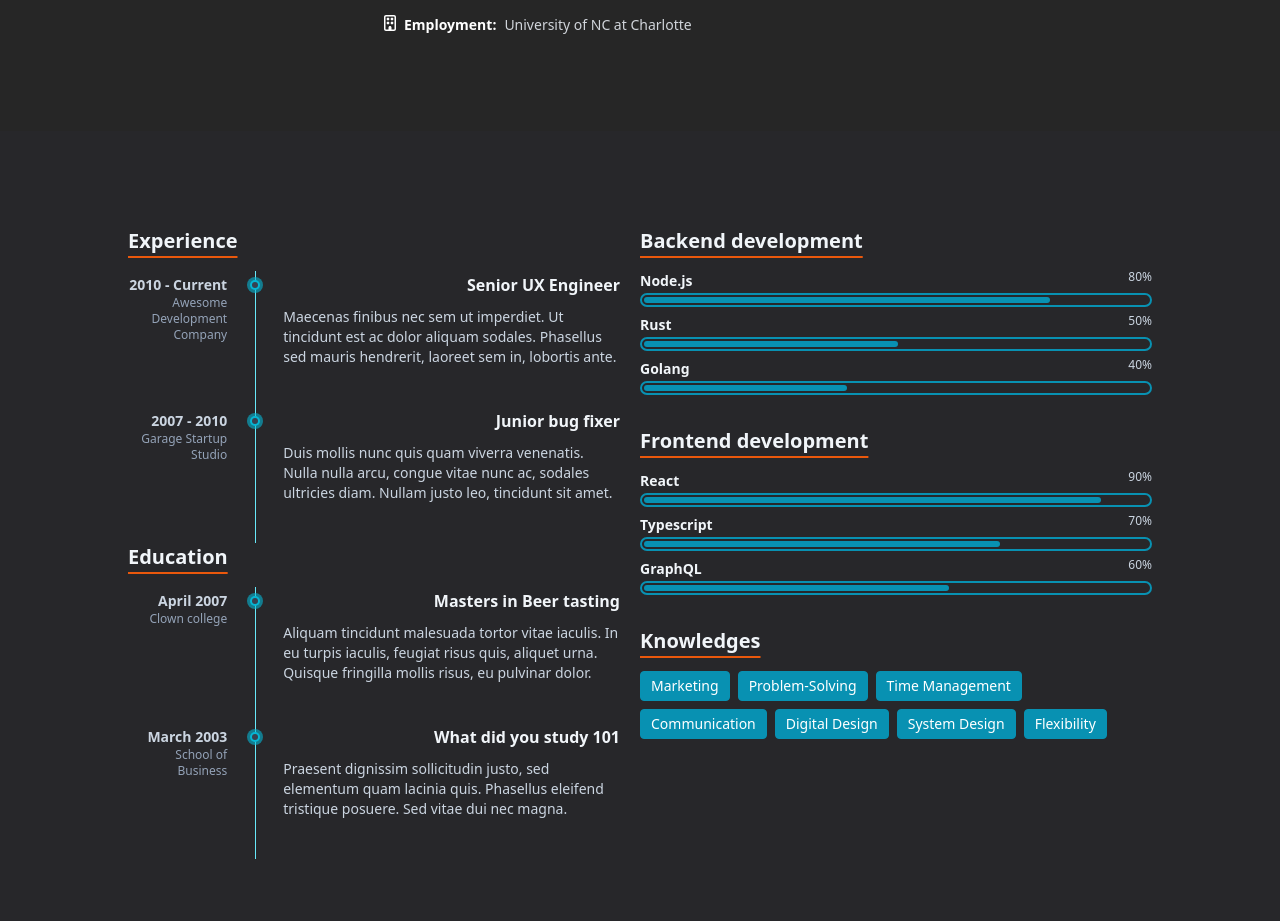
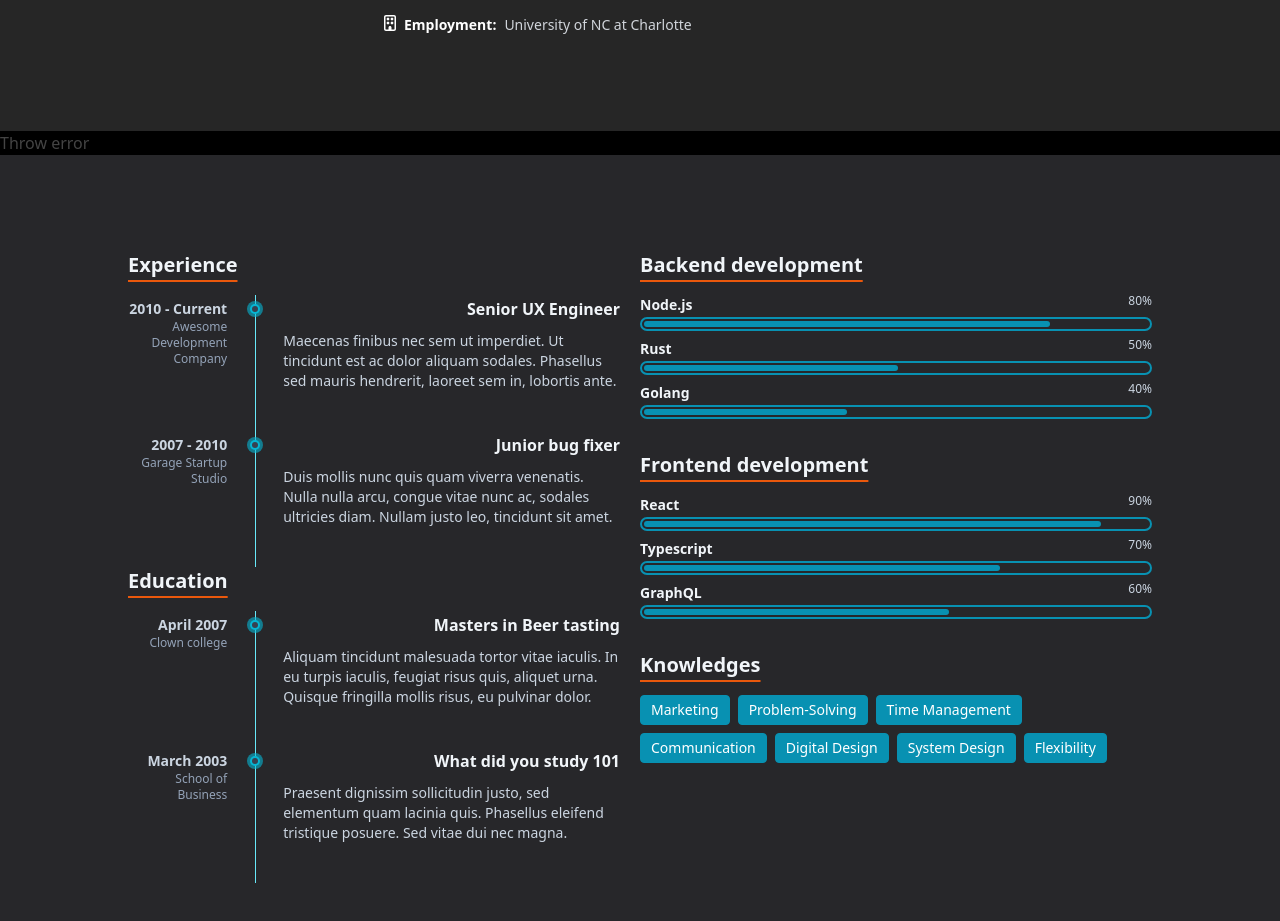
Before and after one commit to jwtoler/jwtoler.dev, a Next.js app: page / in a window 1280 px wide. Shown: the part 1101-2022 px from the top of the page. Built offline with nearby package versions, Linux system fonts and the light colour scheme.

Commit message:
add button to produce error & test sentry

```diff
--- a/src/pages/index.js
+++ b/src/pages/index.js
@@ -17,6 +17,14 @@ const Home = () => {
       <Header />
       <Hero />
       <About />
+      <button
+  type="button"
+  onClick={() => {
+    throw new Error("Sentry Frontend Error");
+  }}
+>
+  Throw error
+</button>
       <Resume />
       <Contact />
     </Page>
```
